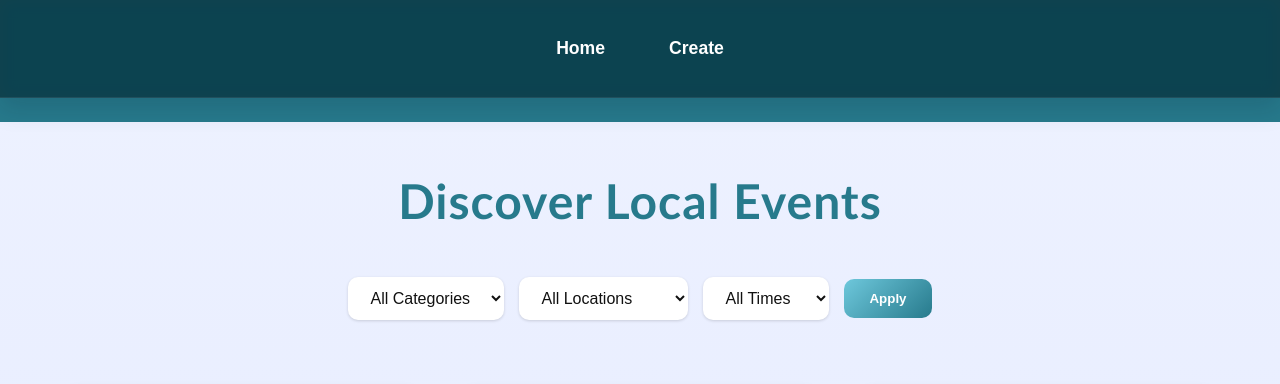
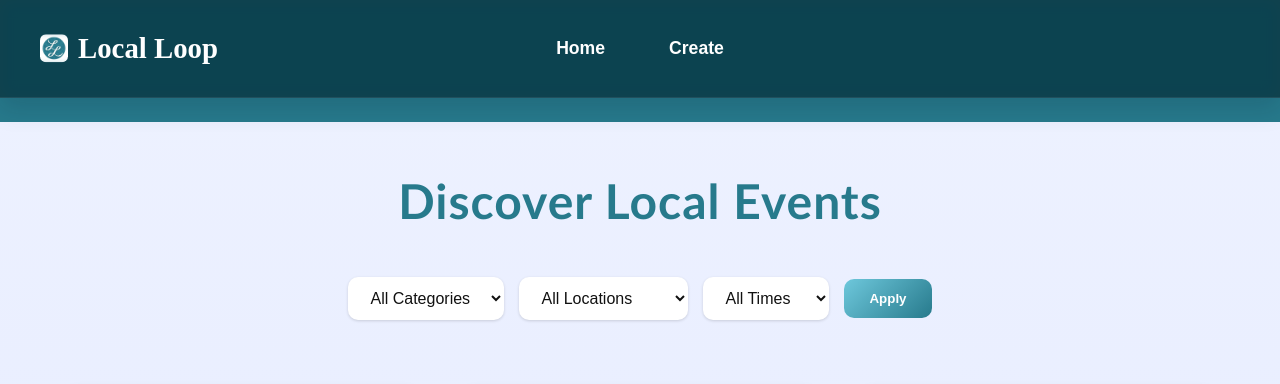
Before and after one commit to amane0002/LocalLoop, a Flask app: page /events in a window 1280 px wide. Shown: the top 384 px of the page. Run offline with Flask 3, Linux system fonts and the light colour scheme.

Commit message:
Update find.html

```diff
--- a/templates/find.html
+++ b/templates/find.html
@@ -10,6 +10,10 @@
   <header>
     <nav class="top-nav">
       <link rel="stylesheet" href="../static/css/find.css"/>
+      <a class="brand" href="{{ url_for('home') }}">
+        <img src="../static/images/favicon.jpg" alt="Local Loop logo" />
+        <span>Local Loop</span>
+      </a>
       <a href="{{ url_for('home') }}">Home</a>
       <a href="{{ url_for('add_event') }}">Create</a>
     </nav>
```
